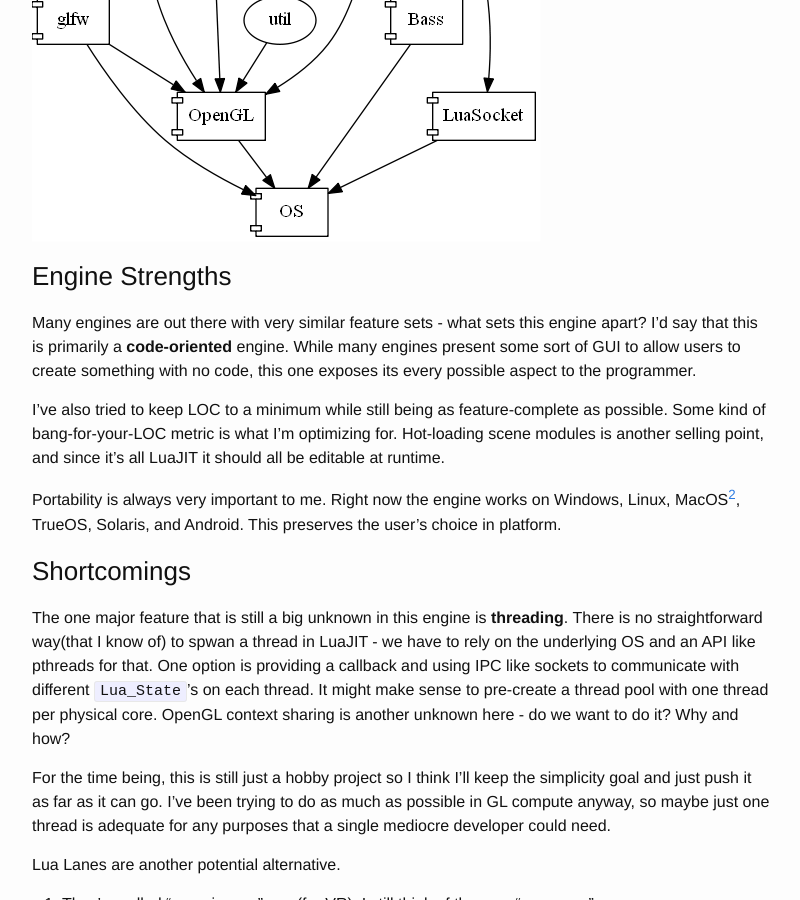
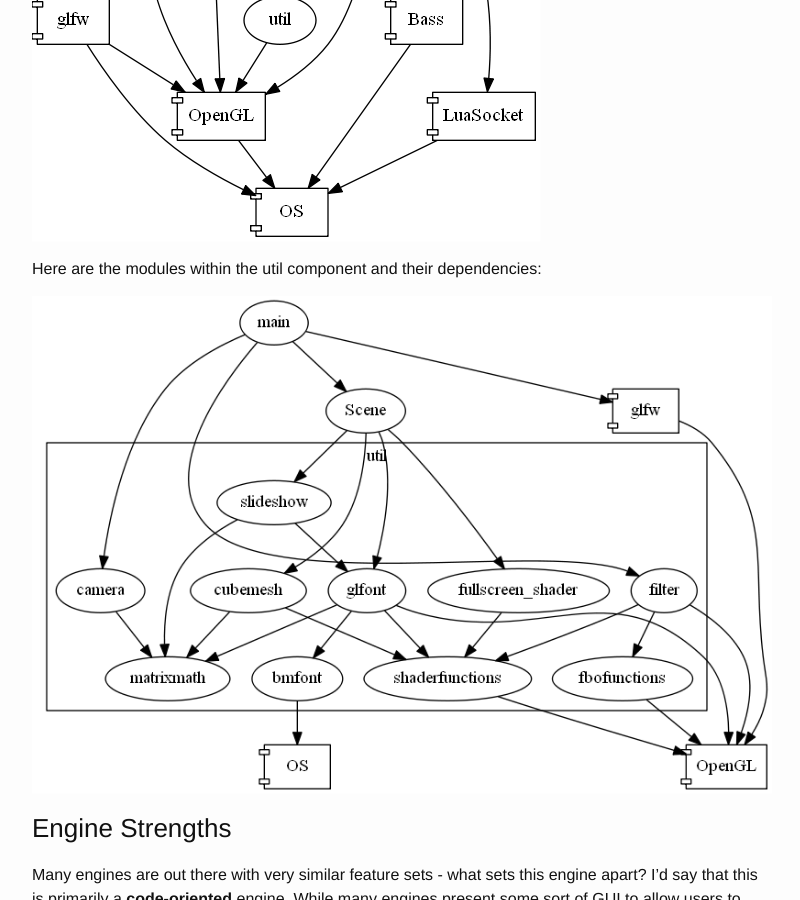
Before and after one commit to jimbo00000/jimbo00000.github.com, a Jekyll site: the page built from _posts/2017-1-28-what-is-an-engine.markdown, in a window 1280 px wide and 900 px high, scrolled down 1841 px. Shown: the whole window, without its empty margins (238-1038 px from the left). Built offline with Jekyll 4.4.1, drawn with Linux system fonts in a browser that asks for light colours.

Commit message:
Arch diagram update.

```diff
--- a/_posts/2017-1-28-what-is-an-engine.markdown
+++ b/_posts/2017-1-28-what-is-an-engine.markdown
@@ -56,6 +56,9 @@ Here are the main components of the [opengl-with-luajit][opengl-with-luajit] rep
 
 [opengl-with-luajit]: https://bitbucket.org/jimbo00000/opengl-with-luajit
 
+Here are the modules within the util component and their dependencies:
+
+![dependency graph](/assets/luajit-utils-arch.png)
 
 ### Engine Strengths
 
```
Also changed, not shown: assets/luajit-utils-arch.png (added), 1 other file.
